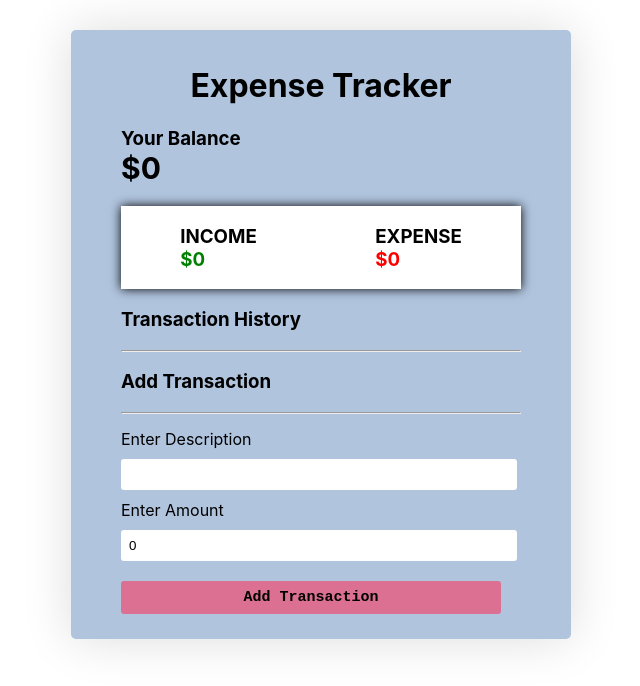
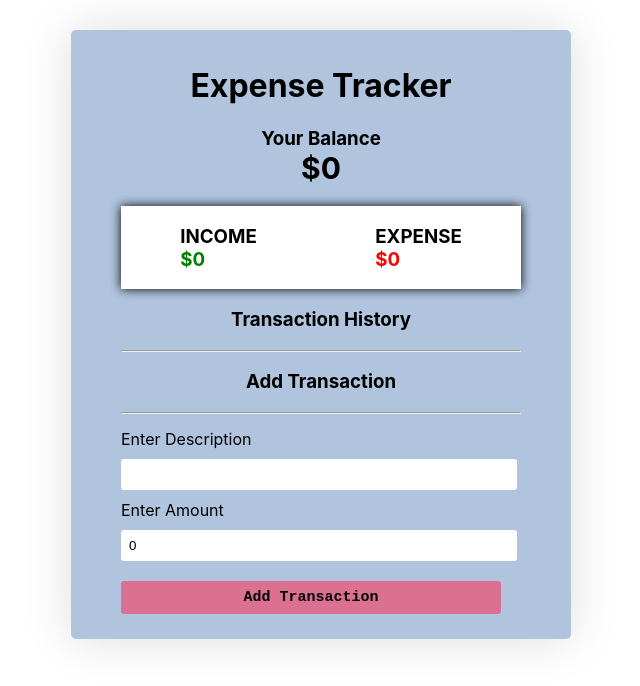
Before and after one commit to amarismail522-zz/expenseTracker-reactApp, a React (Create React App) app: page / in a window 1280 px wide. Shown: the top 686 px of the page, without its empty margins (319-959 px from the left). Built offline with nearby package versions, Linux system fonts and the light colour scheme.

Commit message:
align center Balance, TransactionHistory and AddTransaction

```diff
--- a/src/components/AddTransaction.js
+++ b/src/components/AddTransaction.js
@@ -23,7 +23,7 @@ export const AddTransaction = () => {
 
     return (
         <div>
-            <h3>Add Transaction</h3>
+            <h3 className="text-center">Add Transaction</h3>
           <hr/>
 
           <form className="transaction-form"
--- a/src/components/Balance.js
+++ b/src/components/Balance.js
@@ -26,7 +26,7 @@ export const Balance = () => {
 
     return (
         <div>
-            <h3 className="blc">Your Balance <br/>
+            <h3 className="blc text-center">Your Balance <br/>
             <span className="blc-span">
             ${getIncome() + getExpense()}
             </span>
--- a/src/components/TransactionHistroy.js
+++ b/src/components/TransactionHistroy.js
@@ -8,7 +8,7 @@ export const TransactionHistroy = () => {
 
     return (
         <div>
-          <h3>Transaction History</h3>
+          <h3 className="text-center">Transaction History</h3>
           <hr/>
           <ul className="transaction-list">
               {transactions.map((transObj, id) => {
```
